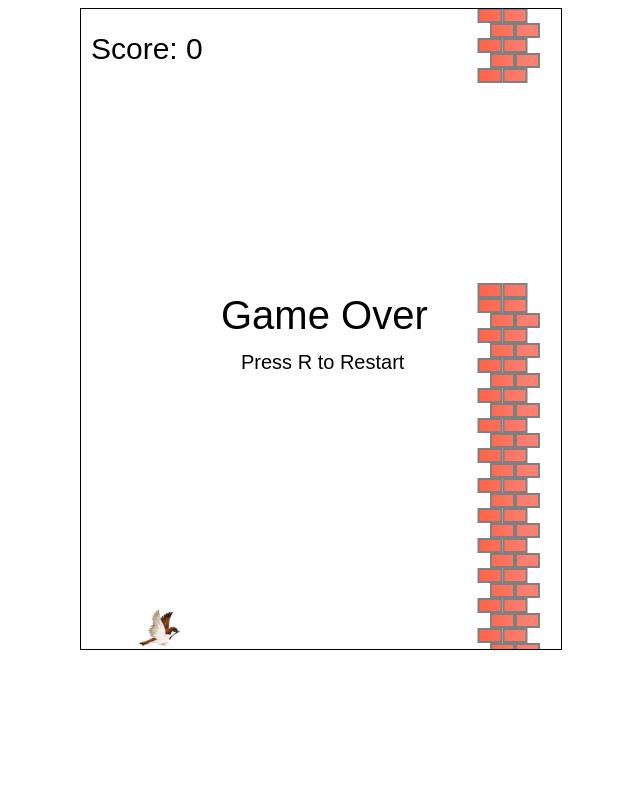
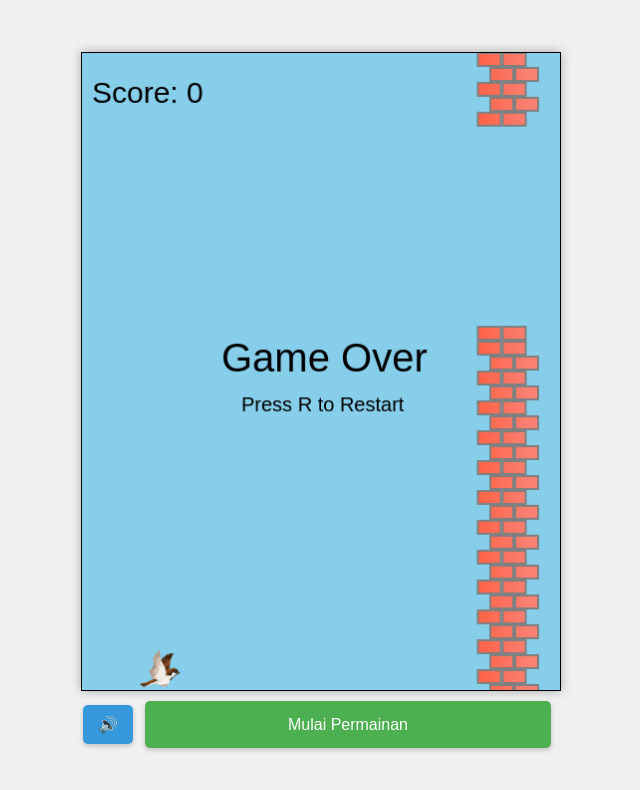
Before and after one commit to harz84/flappy-bird-game, a plain HTML site: page index.html in a window 1280 px wide. Shown: the whole page, without its empty margins (319-959 px from the left). Drawn offline with Linux system fonts and the light colour scheme.

Commit message:
Update index.html

```diff
--- a/index.html
+++ b/index.html
@@ -2,22 +2,121 @@
 <html lang="en">
 <head>
     <meta charset="UTF-8">
-    <meta name="viewport" content="width=device-width, initial-scale=1.0">
+    <meta name="viewport" content="width=device-width, initial-scale=1.0, maximum-scale=1.0, user-scalable=no">
     <title>Flappy Bird Robot</title>
     <style>
+        * {
+            margin: 0;
+            padding: 0;
+            box-sizing: border-box;
+            touch-action: none;
+        }
+
+        body {
+            background-color: #f0f0f0;
+            overflow: hidden;
+            position: fixed;
+            width: 100%;
+            height: 100%;
+            font-family: Arial, sans-serif;
+        }
+
+        #gameContainer {
+            position: relative;
+            width: 100%;
+            height: 100vh;
+            display: flex;
+            justify-content: center;
+            align-items: center;
+            flex-direction: column;
+        }
+
         canvas {
             border: 1px solid black;
             display: block;
-            margin: 0 auto;
-            width: 100%; /* Membuat kanvas responsif berdasarkan lebar layar */
-            height: auto; /* Menjaga aspek rasio */
-            max-width: 480px; /* Batas maksimum agar tidak terlalu besar di layar besar */
-            max-height: 640px; /* Batas maksimum agar tidak terlalu besar */
+            width: 100%;
+            max-width: 480px;
+            height: auto;
+            max-height: 85vh;
+            background-color: #87CEEB; /* Background color fallback */
+            box-shadow: 0 0 10px rgba(0,0,0,0.3);
+        }
+
+        #controls {
+            margin-top: 10px;
+            width: 100%;
+            max-width: 480px;
+            display: flex;
+            justify-content: space-between;
+        }
+
+        .button {
+            background-color: #4CAF50;
+            border: none;
+            color: white;
+            padding: 10px 15px;
+            text-align: center;
+            text-decoration: none;
+            display: inline-block;
+            font-size: 16px;
+            margin: 4px 2px;
+            cursor: pointer;
+            border-radius: 5px;
+            box-shadow: 0 2px 5px rgba(0,0,0,0.2);
+            user-select: none;
+        }
+
+        #soundToggle {
+            background-color: #3498db;
+        }
+
+        #startButton {
+            flex-grow: 2;
+            margin: 0 10px;
+        }
+
+        /* Orientation warning */
+        #orientationWarning {
+            display: none;
+            position: fixed;
+            top: 0;
+            left: 0;
+            width: 100%;
+            height: 100%;
+            background-color: rgba(0,0,0,0.9);
+            z-index: 1000;
+            color: white;
+            text-align: center;
+            padding-top: 40%;
+            font-size: 24px;
+        }
+
+        /* Hide buttons when game is in progress */
+        .hidden {
+            display: none !important;
+        }
+
+        @media screen and (max-height: 500px) and (orientation: landscape) {
+            #orientationWarning {
+                display: block;
+            }
         }
     </style>
 </head>
 <body>
-    <canvas id="gameCanvas" width="480" height="640"></canvas>
+    <div id="gameContainer">
+        <canvas id="gameCanvas" width="480" height="640"></canvas>
+        <div id="controls">
+            <button id="soundToggle" class="button">🔊</button>
+            <button id="startButton" class="button">Mulai Permainan</button>
+            <button id="restartButton" class="button hidden">Main Lagi</button>
+        </div>
+    </div>
+
+    <div id="orientationWarning">
+        Silakan putar perangkat Anda ke mode potret untuk pengalaman bermain yang lebih baik.
+    </div>
+
     <script src="game.js"></script>
 </body>
 </html>
```
